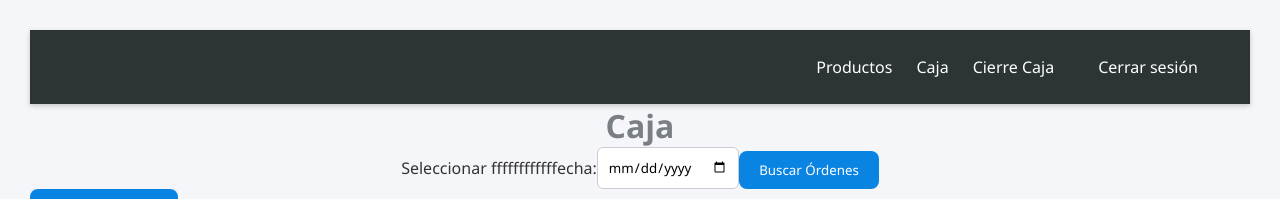
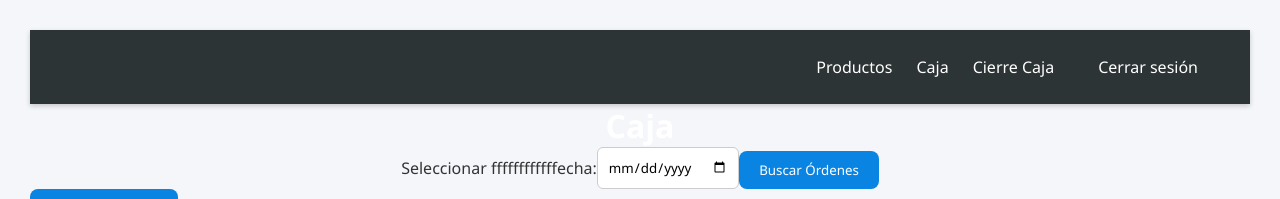
Before and after one commit to SorathDem/GRANBarBQD, a website with bundled scripts: page frontend/caja.html in a window 1280 px wide. Shown: the top 199 px of the page. Built offline with nearby package versions, Linux system fonts and the light colour scheme.

Commit message:
dfgsfgsdfg

```diff
--- a/frontend/caja.html
+++ b/frontend/caja.html
@@ -13,7 +13,7 @@
       color: #333;
     }
     h1 {
-      color: #797f83;
+      color: #fff;
       text-align: center;
     }
     .filtros {
```
Also changed, not shown: baad.js (deleted, +0 -20 lines).
